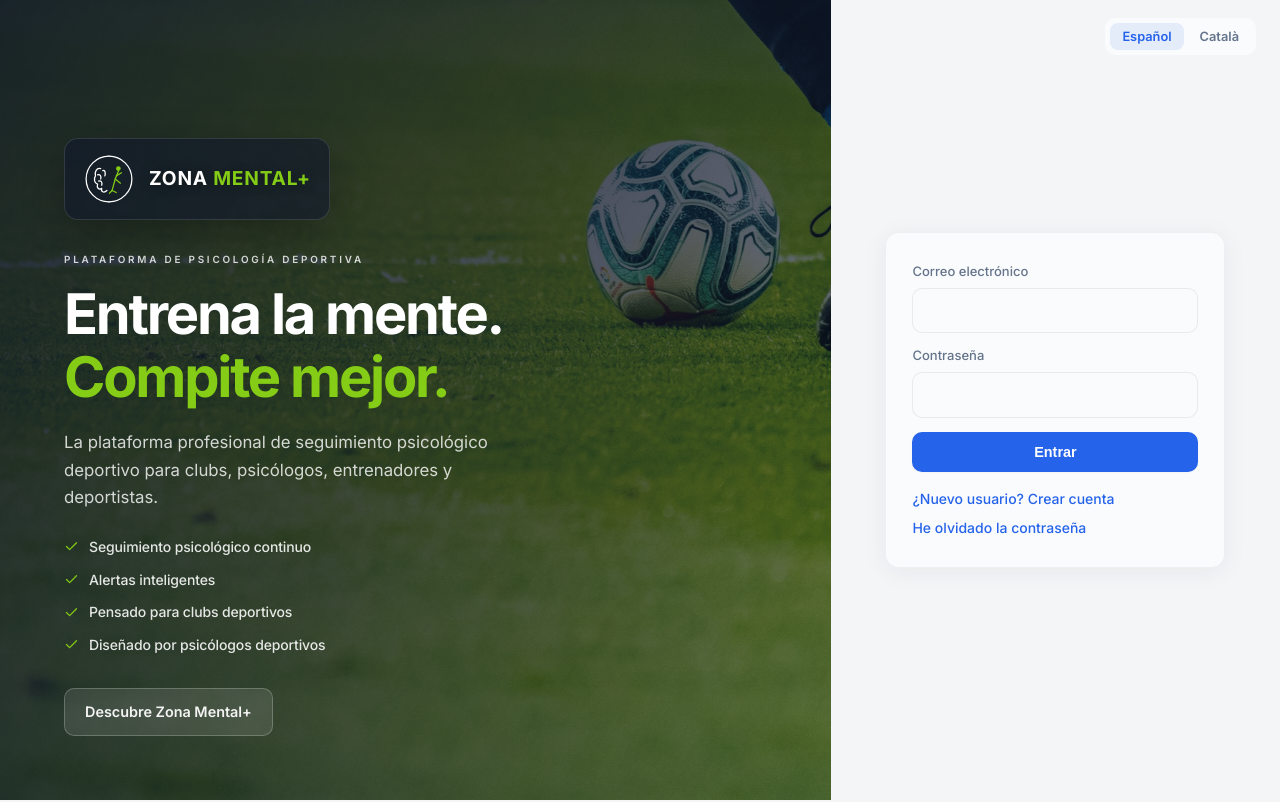
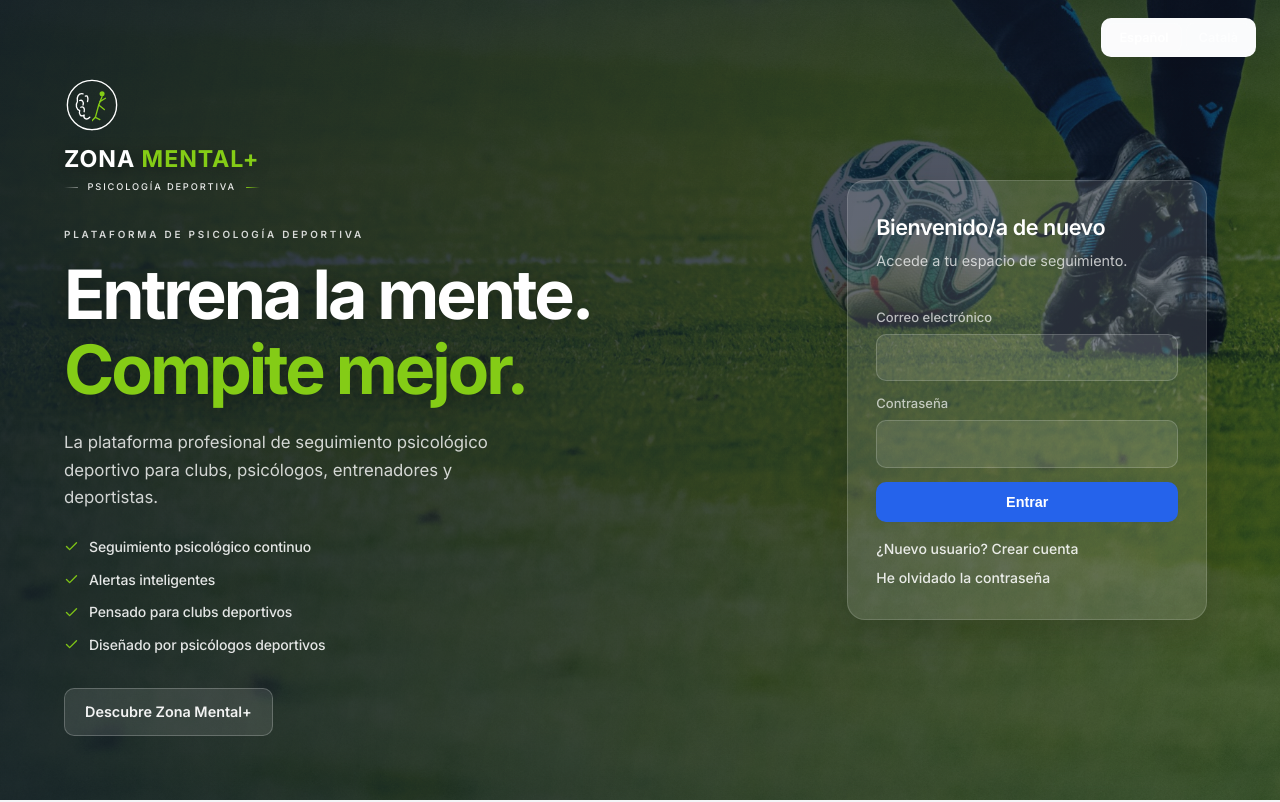
Before and after one commit to Torrins18/elite-mind, a React (Vite) app: page / in a window 1280 px wide. Shown: the top 802 px of the page. Built offline with nearby package versions, Linux system fonts and the light colour scheme; no server answers.

Commit message:
Unify auth landing into one immersive glass composition.
Extend the hero behind the login panel, add glassmorphism, hero logo without plate, larger headline, and welcome copy on the sign-in form.

Co-authored-by: Cursor <cursoragent@cursor.com>

```diff
--- a/src/components/BrandLogo.jsx
+++ b/src/components/BrandLogo.jsx
@@ -1,6 +1,10 @@
 import { LogoMark } from "./brand/LogoMark"
+import { useTranslation } from "../i18n/LanguageContext"
 
-function Wordmark({ showSubtitle = true, showTagline = false, compact = false }) {
+function Wordmark({ showSubtitle = true, showTagline = false, compact = false, subtitleText }) {
+  const { t } = useTranslation()
+  const subtitle = subtitleText ?? t("appEyebrow")
+
   return (
     <div className={`brand-logo__text${compact ? " brand-logo__text--compact" : ""}`}>
       <p className="brand-logo__title" aria-hidden="true">
@@ -10,7 +14,7 @@ function Wordmark({ showSubtitle = true, showTagline = false, compact = false })
       {showSubtitle && (
         <div className="brand-logo__subtitle-row">
           <span className="brand-logo__rule brand-logo__rule--blue" aria-hidden="true" />
-          <span className="brand-logo__subtitle">Psicología deportiva</span>
+          <span className="brand-logo__subtitle">{subtitle}</span>
           <span className="brand-logo__rule brand-logo__rule--green" aria-hidden="true" />
         </div>
       )}
@@ -23,14 +27,13 @@ function Wordmark({ showSubtitle = true, showTagline = false, compact = false })
 
 export function BrandLogo({ variant = "bar", className = "", tone = "default" }) {
   const rootClass = `brand-logo brand-logo--${variant}${tone === "light" ? " brand-logo--light" : ""}${variant === "hero-dark" ? " brand-logo--hero-dark" : ""} ${className}`.trim()
+  const { t } = useTranslation()
 
   if (variant === "hero-dark") {
     return (
       <div className={rootClass} role="img" aria-label="Zona Mental+ — Psicología deportiva">
-        <div className="brand-logo__hero-plate">
-          <LogoMark size={52} palette="hero" className="brand-logo__mark" title="" />
-          <Wordmark showSubtitle={false} compact />
-        </div>
+        <LogoMark size={56} palette="hero" className="brand-logo__mark" title="" />
+        <Wordmark showSubtitle subtitleText={t("authLanding.logoSubtitle")} compact />
       </div>
     )
   }
--- a/src/i18n/translations.js
+++ b/src/i18n/translations.js
@@ -106,6 +106,9 @@ export const translations = {
 
     authLanding: {
       eyebrow: "PLATAFORMA DE PSICOLOGÍA DEPORTIVA",
+      logoSubtitle: "Psicología deportiva",
+      welcomeTitle: "Bienvenido/a de nuevo",
+      welcomeSubtitle: "Accede a tu espacio de seguimiento.",
       headlineLine1: "Entrena la mente.",
       headlineLine2: "Compite mejor.",
       supporting:
@@ -1297,6 +1300,9 @@ export const translations = {
 
     authLanding: {
       eyebrow: "PLATAFORMA DE PSICOLOGIA ESPORTIVA",
+      logoSubtitle: "Psicologia esportiva",
+      welcomeTitle: "Benvingut de nou",
+      welcomeSubtitle: "Accedeix al teu espai de seguiment.",
       headlineLine1: "Entrena la ment.",
       headlineLine2: "Competeix millor.",
       supporting:
--- a/src/pages/LoginPage.jsx
+++ b/src/pages/LoginPage.jsx
@@ -261,18 +261,25 @@ export function LoginPage() {
       </header>
 
       <section className="auth-landing__intro" id="auth-top">
-        <div className="auth-landing__visual">
         <AuthHeroMedia />
         <div className="auth-landing__overlay" aria-hidden />
+
+        <div className="auth-landing__intro-grid">
           <AuthHeroContent />
-        </div>
 
           <aside className="auth-landing__panel" id="auth-form">
-          <div className="auth-landing__card">
+            <div className="auth-landing__card auth-landing__card--glass">
               <form
                 className={`auth-landing__form${isMinimalLogin ? " auth-landing__form--minimal" : ""}`}
                 onSubmit={isForgotMode ? requestPasswordReset : mode === "login" ? login : signUp}
               >
+                {isMinimalLogin && (
+                  <header className="auth-landing__welcome">
+                    <h2 className="auth-landing__welcome-title">{t("authLanding.welcomeTitle")}</h2>
+                    <p className="auth-landing__welcome-subtitle">{t("authLanding.welcomeSubtitle")}</p>
+                  </header>
+                )}
+
                 {!isMinimalLogin && <h2 className="auth-landing__form-title">{formTitle}</h2>}
 
               {!isMinimalLogin && (
@@ -388,6 +395,7 @@ export function LoginPage() {
             </form>
           </div>
         </aside>
+        </div>
       </section>
 
       <AuthLandingSections />
--- a/src/styles/auth-landing.css
+++ b/src/styles/auth-landing.css
@@ -20,26 +20,28 @@
   padding: 18px 24px;
 }
 
-/* Intro — hero dominates (~65/35) */
+/* Intro — single immersive composition */
 .auth-landing__intro {
-  display: grid;
-  grid-template-columns: 1.85fr 1fr;
-  min-height: 100vh;
-  min-height: 100dvh;
-}
-
-.auth-landing__visual {
   position: relative;
   min-height: 100vh;
   min-height: 100dvh;
-  display: flex;
-  align-items: flex-end;
   overflow: hidden;
+}
+
+.auth-landing__intro-grid {
+  position: relative;
+  z-index: 2;
+  display: grid;
+  grid-template-columns: minmax(0, 1.65fr) minmax(320px, 1fr);
+  min-height: 100vh;
+  min-height: 100dvh;
+  align-items: stretch;
 }
 
 .auth-landing__media-wrap {
   position: absolute;
   inset: 0;
+  z-index: 0;
   overflow: hidden;
   background: #0f172a;
 }
@@ -97,15 +99,24 @@
 .auth-landing__overlay {
   position: absolute;
   inset: 0;
-  background: var(--auth-hero-overlay);
+  z-index: 1;
+  background: linear-gradient(
+    102deg,
+    rgba(15, 23, 42, 0.9) 0%,
+    rgba(15, 23, 42, 0.78) 52%,
+    rgba(15, 23, 42, 0.62) 100%
+  );
   pointer-events: none;
 }
 
 .auth-landing__hero-content {
   position: relative;
   z-index: 2;
+  display: flex;
+  flex-direction: column;
+  justify-content: flex-end;
   width: 100%;
-  max-width: 640px;
+  max-width: 680px;
   padding: 56px clamp(28px, 5vw, 72px) 64px;
   animation: auth-fade-up 0.9s ease both;
 }
@@ -126,33 +137,37 @@
 }
 
 .brand-logo--hero-dark {
+  display: flex;
+  flex-direction: column;
   align-items: flex-start;
-}
-
-.brand-logo--hero-dark .brand-logo__hero-plate {
-  display: inline-flex;
-  align-items: center;
   gap: 14px;
-  padding: 14px 18px;
-  border-radius: 14px;
-  background: rgba(15, 23, 42, 0.62);
-  border: 1px solid rgba(255, 255, 255, 0.12);
-  box-shadow: 0 12px 40px rgba(0, 0, 0, 0.28);
-  backdrop-filter: blur(14px);
 }
 
 .brand-logo--hero-dark .brand-logo__zona {
   color: #ffffff;
-  text-shadow: 0 1px 12px rgba(0, 0, 0, 0.35);
+  text-shadow: 0 2px 16px rgba(0, 0, 0, 0.45);
 }
 
 .brand-logo--hero-dark .brand-logo__accent {
   color: var(--auth-accent-lime);
-  text-shadow: 0 1px 12px rgba(0, 0, 0, 0.25);
+  text-shadow: 0 2px 16px rgba(0, 0, 0, 0.35);
 }
 
 .brand-logo--hero-dark .brand-logo__title {
-  font-size: 1.2rem;
+  font-size: 1.45rem;
+}
+
+.brand-logo--hero-dark .brand-logo__subtitle {
+  color: rgba(255, 255, 255, 0.9);
+  font-size: 0.58rem;
+}
+
+.brand-logo--hero-dark .brand-logo__rule--blue {
+  background: linear-gradient(90deg, transparent, rgba(255, 255, 255, 0.45));
+}
+
+.brand-logo--hero-dark .brand-logo__rule--green {
+  background: linear-gradient(90deg, var(--auth-accent-lime), transparent);
 }
 
 .brand-logo--light .brand-logo__zona {
@@ -173,15 +188,16 @@
 }
 
 .auth-landing__headline {
-  margin: 0 0 22px;
+  margin: 0 0 24px;
   display: flex;
   flex-direction: column;
-  gap: 4px;
-  font-size: clamp(2.2rem, 5vw, 3.5rem);
+  gap: 6px;
+  font-size: clamp(2.75rem, 6.5vw, 4.25rem);
   font-weight: 700;
-  line-height: 1.05;
-  letter-spacing: -0.04em;
+  line-height: 1.02;
+  letter-spacing: -0.045em;
   color: #fff;
+  text-shadow: 0 4px 24px rgba(0, 0, 0, 0.35);
 }
 
 .auth-landing__headline-accent {
@@ -274,24 +290,110 @@
   transform: translateY(-1px);
 }
 
-/* Auth panel — lighter, functional */
+/* Glass login — floats over hero */
 .auth-landing__panel {
+  position: relative;
+  z-index: 2;
   display: flex;
   align-items: center;
   justify-content: center;
-  padding: clamp(24px, 4vw, 40px);
-  background: var(--bg-app);
-  animation: auth-fade-up 0.9s ease 0.12s both;
+  padding: clamp(32px, 5vw, 56px) clamp(24px, 4vw, 48px) clamp(32px, 5vw, 56px) clamp(16px, 2vw, 32px);
+  background: transparent;
+  animation: auth-fade-up 0.9s ease 0.15s both;
 }
 
 .auth-landing__card {
-  width: min(100%, 340px);
-  padding: 28px 26px;
-  border-radius: 14px;
-  background: rgba(250, 251, 252, 0.92);
-  box-shadow: 0 4px 24px rgba(30, 41, 59, 0.06);
-  border: 1px solid rgba(30, 41, 59, 0.05);
-  backdrop-filter: blur(8px);
+  width: min(100%, 360px);
+  padding: 30px 28px;
+  border-radius: 18px;
+}
+
+.auth-landing__card--glass {
+  background: rgba(255, 255, 255, 0.12);
+  backdrop-filter: blur(18px);
+  -webkit-backdrop-filter: blur(18px);
+  border: 1px solid rgba(255, 255, 255, 0.15);
+  box-shadow: 0 12px 40px rgba(0, 0, 0, 0.14);
+}
+
+.auth-landing__welcome-title {
+  margin: 0 0 6px;
+  font-size: 1.35rem;
+  font-weight: 600;
+  letter-spacing: -0.02em;
+  color: #ffffff;
+}
+
+.auth-landing__welcome-subtitle {
+  margin: 0 0 22px;
+  font-size: 0.9rem;
+  line-height: 1.55;
+  color: rgba(255, 255, 255, 0.72);
+}
+
+.auth-landing__card--glass .auth-landing__form-title {
+  color: #ffffff;
+}
+
+.auth-landing__card--glass .auth-landing__form-hint {
+  color: rgba(255, 255, 255, 0.72);
+}
+
+.auth-landing__card--glass .auth-landing__label {
+  color: rgba(255, 255, 255, 0.68);
+}
+
+.auth-landing__card--glass .auth-landing__field input {
+  background: rgba(255, 255, 255, 0.1);
+  border: 1px solid rgba(255, 255, 255, 0.18);
+  color: #ffffff;
+}
+
+.auth-landing__card--glass .auth-landing__field input::placeholder {
+  color: rgba(255, 255, 255, 0.38);
+}
+
+.auth-landing__card--glass .auth-landing__field input:focus {
+  border-color: rgba(255, 255, 255, 0.35);
+  box-shadow: 0 0 0 3px rgba(255, 255, 255, 0.1);
+}
+
+.auth-landing__card--glass .auth-landing__link {
+  color: rgba(255, 255, 255, 0.88);
+}
+
+.auth-landing__card--glass .auth-landing__link:hover {
+  color: #ffffff;
+}
+
+.auth-landing__card--glass .auth-landing__error {
+  color: #fecaca;
+}
+
+.auth-landing__card--glass .auth-landing__message {
+  color: #bbf7d0;
+}
+
+.auth-landing__card--glass .auth-landing__notice {
+  background: rgba(255, 255, 255, 0.08);
+  color: rgba(255, 255, 255, 0.85);
+  border: 1px solid rgba(255, 255, 255, 0.1);
+}
+
+.auth-landing .lang-switcher__btn {
+  color: rgba(255, 255, 255, 0.65);
+  background: rgba(255, 255, 255, 0.08);
+  border: 1px solid rgba(255, 255, 255, 0.12);
+}
+
+.auth-landing .lang-switcher__btn:hover {
+  color: #ffffff;
+  background: rgba(255, 255, 255, 0.14);
+}
+
+.auth-landing .lang-switcher__btn.active {
+  color: #ffffff;
+  background: rgba(255, 255, 255, 0.18);
 }
 
 .auth-landing__form {
@@ -332,10 +434,8 @@
 
 .auth-landing__field input {
   margin: 0;
-  padding: 10px 12px;
+  padding: 11px 13px;
   font-size: 0.9375rem;
-  background: var(--bg-surface);
-  border-color: rgba(30, 41, 59, 0.08);
 }
 
 .auth-landing__submit {
@@ -594,38 +694,32 @@
   color: var(--color-nav);
 }
 
-/* Mobile — hero first, premium stack */
+/* Mobile — unified immersive stack */
 @media (max-width: 960px) {
-  .auth-landing__intro {
+  .auth-landing__intro-grid {
     grid-template-columns: 1fr;
     min-height: auto;
   }
 
-  .auth-landing__visual {
-    min-height: min(72vh, 640px);
-    align-items: flex-end;
+  .auth-landing__hero-content {
+    min-height: min(68vh, 620px);
+    max-width: none;
+    padding: 96px 24px 36px;
   }
 
-  .auth-landing__hero-content {
-    padding: 88px 24px 40px;
-  }
-
-  .auth-landing__hero-actions {
-    display: flex;
+  .auth-landing__headline {
+    font-size: clamp(2.25rem, 9vw, 3rem);
   }
 
   .auth-landing__panel {
-    margin-top: -24px;
-    padding: 0 20px 48px;
-    position: relative;
-    z-index: 3;
+    margin-top: -20px;
+    padding: 0 20px 52px;
   }
 
   .auth-landing__card {
     width: 100%;
-    max-width: 400px;
+    max-width: 420px;
     margin: 0 auto;
-    box-shadow: 0 8px 32px rgba(30, 41, 59, 0.08);
   }
 
   .auth-landing__why-grid {
@@ -638,12 +732,13 @@
 }
 
 @media (max-width: 480px) {
-  .auth-landing__visual {
-    min-height: 58vh;
+  .auth-landing__hero-content {
+    min-height: 62vh;
+    padding-top: 88px;
   }
 
   .auth-landing__headline {
-    font-size: 2rem;
+    font-size: 2.15rem;
   }
 
   .auth-landing__audience-grid {
```
Lines whose indentation alone changed are shown as unchanged.
